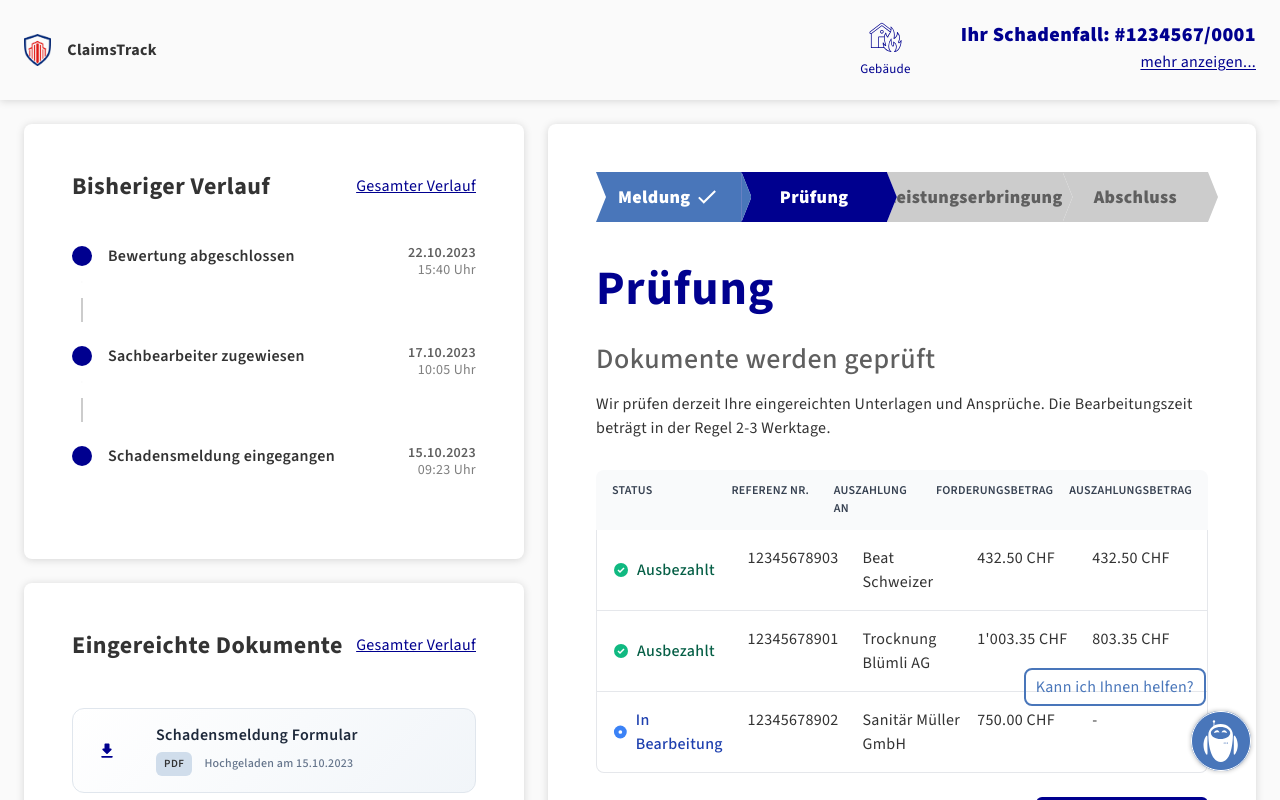
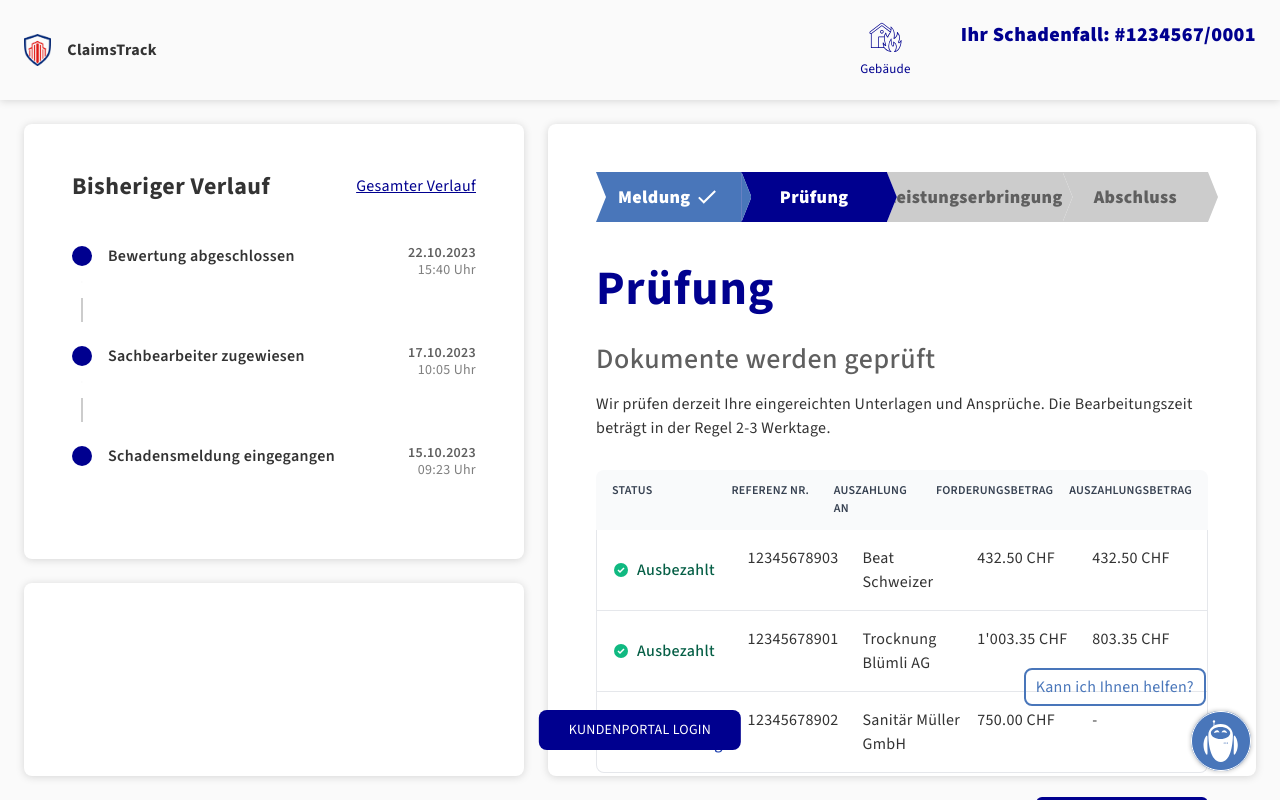
Before and after one commit to domenik-hofer/hackathon-2025, a React (Vite) app: page / in a window 1280 px wide. Both pictures are taken after a click on the button "STATUS ABFRAGEN". Shown: the top 800 px of the page. Built offline with nearby package versions, Linux system fonts and the light colour scheme.

Commit message:
Fabian: Now hidden when not logged in

```diff
--- a/src/App.module.css
+++ b/src/App.module.css
@@ -160,3 +160,59 @@
         pointer-events: all;
     }
 }
+
+/* Floating bottom-center login prompt */
+.loginPrompt {
+    padding: 35px;
+    position: fixed;
+    left: 50%;
+    transform: translateX(-50%);
+    bottom: 15px;
+    z-index: 1200;
+    pointer-events: auto;
+    display: flex;
+    align-items: center;
+    justify-content: center;
+}
+
+/* small fixed logout button shown after user 'logged in' (prompt dismissed) */
+.logoutFixed {
+    position: fixed;
+    top: 16px;
+    right: 16px;
+    z-index: 1400;
+}
+
+.logoutFixed .button {
+    padding: 8px 12px;
+    font-size: 13px;
+    background-color: transparent;
+    color: var(--color-base-axa-blue);
+    border: 1px solid var(--color-base-axa-blue);
+    border-radius: 6px;
+}
+
+.logoutFixed .button:hover {
+    background-color: rgba(0,0,0,0.04);
+}
+
+/* When the login prompt is active (user not 'logged in'), hide the profile "mehr anzeigen" link
+   and the left-side document list until the user clicks the prompt. */
+.page[data-login-prompt="true"] {
+    /* disable clicks on the whole profile area while prompt is active */
+    .profile {
+        pointer-events: none;
+        user-select: none;
+
+        a {
+            display: none;
+        }
+    }
+
+    /* hide any document-list components */
+    [data-role="document-list"] {
+        display: none;
+    }
+}
+
+/* Once prompt is dismissed (data-login-prompt=false), the rule no longer matches and elements reappear */
--- a/src/App.tsx
+++ b/src/App.tsx
@@ -3,6 +3,7 @@ import { usePage } from './context/PageContext';
 
 import { useState, useRef, useEffect } from 'react';
 import { StammdatenCard } from './components/userData/UserData';
+import { Button } from './components/button/Button';
 import HomePage from './pages/Home.page';
 import ExamplePage from './pages/example/Example.page';
 import LoginPage from './pages/login/LoginPage';
@@ -15,6 +16,7 @@ import { Chatbot } from './components/chatbot/Chatbot';
 
 export function App() {
     const { activePage, setActivePage } = usePage();
+    const [showLoginPrompt, setShowLoginPrompt] = useState<boolean>(true);
     const [showStammdaten, setShowStammdaten] = useState(false);
     const stamRef = useRef<HTMLDivElement | null>(null);
     const profileRef = useRef<HTMLDivElement | null>(null);
@@ -25,8 +27,8 @@ export function App() {
     const stammdatenDetailed =
         claim && person
             ? buildStammdatenFromClaimAndPerson(claim, person, {
-                  includeDescription: true,
-              })
+                includeDescription: true,
+            })
             : undefined;
 
     useEffect(() => {
@@ -45,7 +47,7 @@ export function App() {
     const c = combineClasses({ styles: AppStyles });
 
     return (
-        <div className={c('page')}>
+        <div className={c('page')} data-login-prompt={showLoginPrompt ? 'true' : 'false'}>
             <div className={c('pageHeader')}>
                 {activePage !== 0 && (
                     <div className={c('navBar')}>
@@ -93,12 +95,30 @@ export function App() {
             {activePage != 0 && <Chatbot />}
             <div ref={stamRef}>
                 {stammdatenDetailed ? (
-                    <StammdatenCard className={c('stammdaten', showStammdaten && 'visible')} {...stammdatenDetailed} />
+                    <StammdatenCard
+                        className={c('stammdaten', showStammdaten && 'visible')}
+                        {...stammdatenDetailed}
+                        showLogout={!showLoginPrompt}
+                        onLogout={() => setShowLoginPrompt(true)}
+                    />
                 ) : null}
             </div>
-
             {/** click-outside: close Stammdaten when user clicks outside of it (and not on the profile button) */}
             {/* hook implemented with useEffect */}
+
+            {/* Bottom-center floating login prompt (shows when not on login page and prompt is active) */}
+            {showLoginPrompt && activePage !== 0 && (
+                <div className={c('loginPrompt')}>
+                    <Button
+                        onClick={() => {
+                            // disable the prompt (reveal hidden elements) but do NOT navigate away
+                            setShowLoginPrompt(false);
+                        }}
+                    >
+                        Kundenportal Login
+                    </Button>
+                </div>
+            )}
         </div>
     );
 }
--- a/src/components/button/Button.tsx
+++ b/src/components/button/Button.tsx
@@ -8,13 +8,13 @@ export type ButtonProps = ButtonHTMLAttributes<HTMLButtonElement> & {
     className?: string;
 };
 
-export function Button({ title = 'Button', className, type = 'button', ...rest }: ButtonProps) {
+export function Button({ title = 'Button', children, className, type = 'button', ...rest }: ButtonProps) {
     const c = combineClasses({ styles: ButtonStyles });
     const classes = [c('button'), className].filter(Boolean).join(' ');
 
     return (
         <button className={classes} type={type} {...rest}>
-            <span className={c('flexWrapper')}>{title && <span>{title}</span>}</span>
+            <span className={c('flexWrapper')}>{children ?? title}</span>
         </button>
     );
 }
--- a/src/components/document/DocumentList.tsx
+++ b/src/components/document/DocumentList.tsx
@@ -28,7 +28,7 @@ export function DocumentList({ documents }: DocumentListProps) {
     const remaining = Math.max(0, documents.length - maxVisible);
 
     return (
-        <div className={c('document-list')}>
+        <div className={c('document-list')} data-role="document-list">
             <div className={c('mainTitle')}>
                 <h5>Eingereichte Dokumente</h5>
 
--- a/src/components/userData/UserData.module.css
+++ b/src/components/userData/UserData.module.css
@@ -75,6 +75,20 @@
     h5 {
         margin-bottom: 0;
     }
+}
+
+.logoutButton {
+    background: transparent;
+    color: white;
+    border: 1px solid rgba(255,255,255,0.7);
+    padding: 6px 10px;
+    border-radius: 6px;
+    cursor: pointer;
+    font-weight: 600;
+}
+
+.logoutButton:hover {
+    background: rgba(255,255,255,0.06);
 }
 
 .headerBar .headingRow {
--- a/src/components/userData/UserData.tsx
+++ b/src/components/userData/UserData.tsx
@@ -1,4 +1,5 @@
 import React from "react";
+import { Button } from '../button/Button';
 import styles from './UserData.module.css';
 // Use Vite's `?url` import to get a string URL for the asset at runtime.
 import calendarIcon from '../../assets/icons/calendar.svg?url';
@@ -27,6 +28,8 @@ export type StammdatenProps = {
   assignedTo?: string; // zugewiesener Sachbearbeiter
   kontakt?: string;
   className?: string;
+  showLogout?: boolean;
+  onLogout?: () => void;
 };
 
 function formatDate(value: string | Date) {
@@ -50,12 +53,21 @@ export function StammdatenCard({
   assignedTo,
   kontakt,
   className,
+  showLogout,
+  onLogout,
 }: StammdatenProps) {
   return (
     <div className={`${styles.container} ${className ?? ''}`}>
       <div className={styles.headerBar}>
         <div className="headingRow">
           <div className="headingTitle"><h5>Ihr Schadenfall: #1234567/0001</h5></div>
+        </div>
+        <div style={{ marginLeft: 'auto' }}>
+          {showLogout && onLogout && (
+            <Button className={styles.logoutButton} onClick={onLogout}>
+              Abmelden
+            </Button>
+          )}
         </div>
       </div>
 
```
